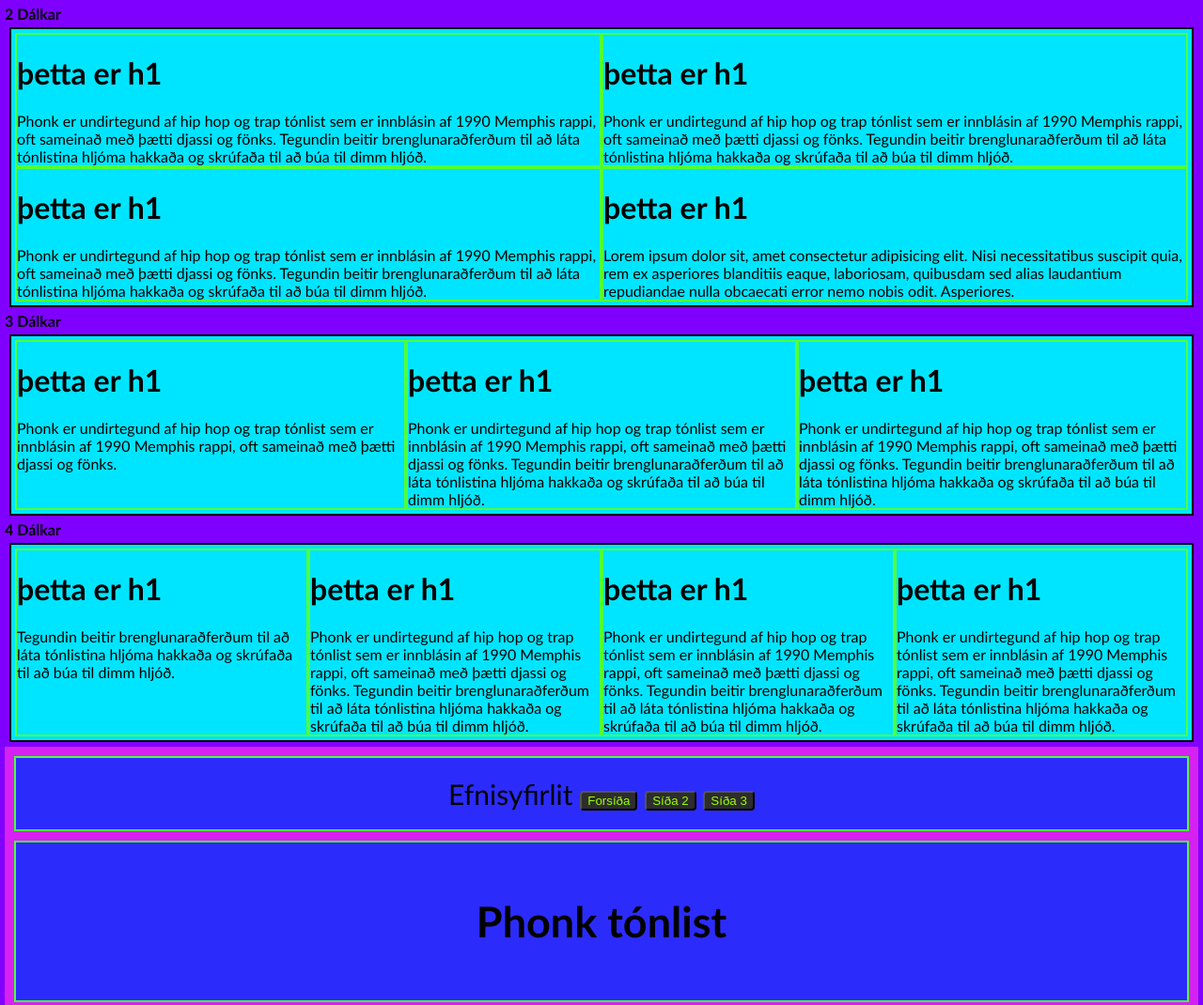
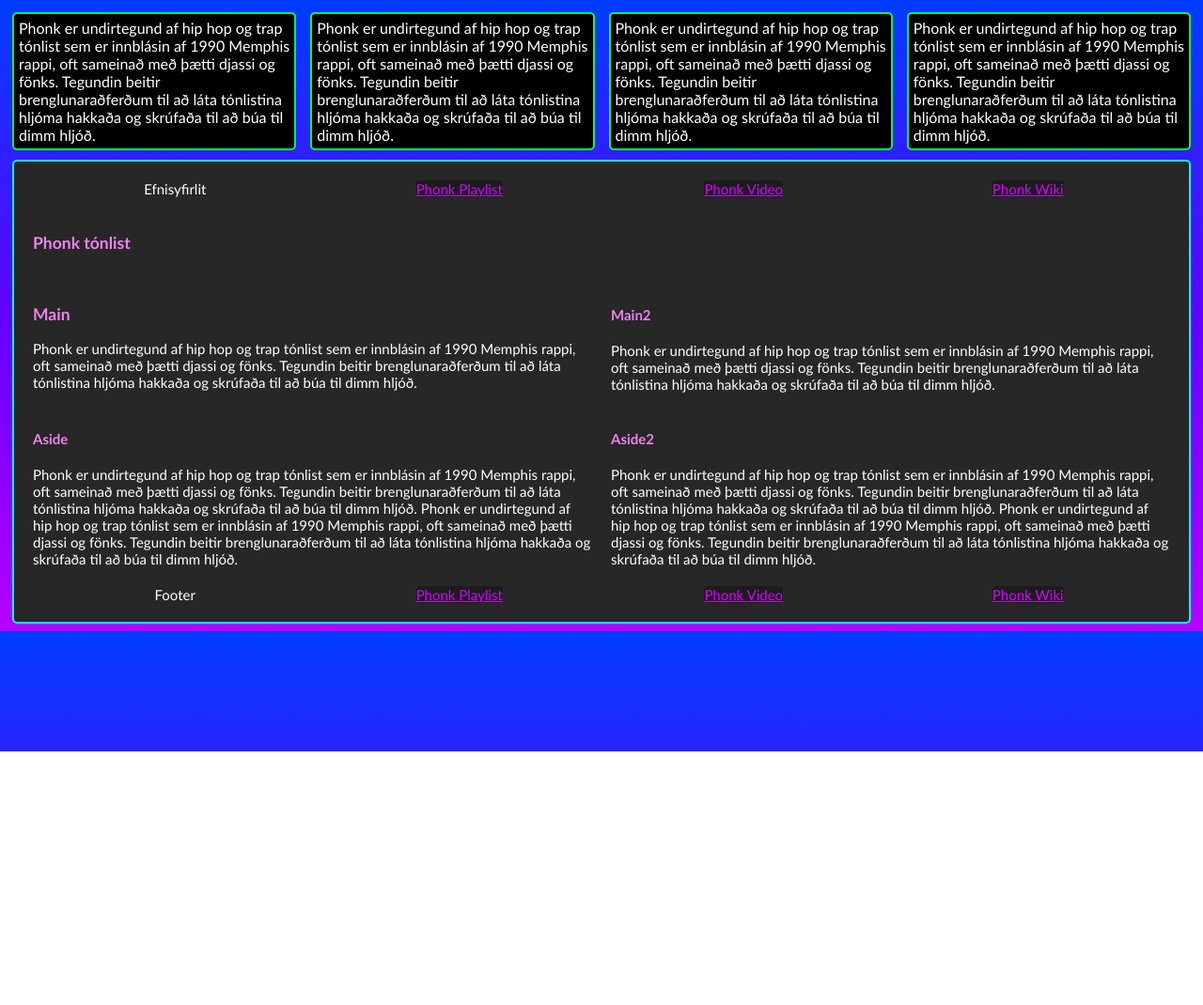
Before and after one commit to Bjarnithor0/vefverkefni1, a plain HTML site: page index.html in a window 1280 px wide. Shown: the top 1070 px of the page at 94% size. After the commit the page ends 800 px from the top, so only its background shows below. Drawn offline with Linux system fonts and the light colour scheme.

Commit message:
Verkefni4Commit

```diff
--- a/index.css
+++ b/index.css
@@ -1,90 +1,83 @@
+html,body{
+    height: fill;
+}
 body{
-background-color: rgb(111, 0, 255);
+    font-family: 'Trebuchet MS', 'Lucida Sans Unicode', 'Lucida Grande', 'Lucida Sans', Arial, sans-serif;
+    background: linear-gradient(to top,rgb(183, 0, 255),rgb(98, 0, 255),rgb(0, 60, 255));
+    text-decoration: rgb(255, 255, 255);
 }
 
-.litir1{
-    color: rgb(0, 242, 255);
-    background-color: rgb(79, 255, 56);
-}
-div{
-    border: 2px solid rgb(79, 255, 56);
+article{
+    color: white;
 }
 
-.backgroundborder{
-    font-family: 'Trebuchet MS', 'Lucida Sans Unicode', 'Lucida Grande', 'Lucida Sans', Arial, sans-serif;
-    background-color: rgb(128, 0, 255);
-    margin: 2px;
-    padding: 3px;
+div{
+    padding: 5px;
+    margin: 5px;
+    border-radius: 5px;
+}
+.a{
+    grid-area: a;
 }
 
-.mainborder{
-    font-family: 'Trebuchet MS', 'Lucida Sans Unicode', 'Lucida Grande', 'Lucida Sans', Arial, sans-serif;
-    background-color: rgb(0, 229, 255);
-    border-width: 2px;
-    border-style: solid;
-    border-color: black;
-    margin: 5px;
-    padding: 4px;
+.b{
+    grid-area: b;
 }
 
-.secondborder{
-    font-family: 'Trebuchet MS', 'Lucida Sans Unicode', 'Lucida Grande', 'Lucida Sans', Arial, sans-serif;
-    background-color: rgb(0, 21, 255);
-    border-width: 2px;
-    border-style: solid;
-    border-color: black;
-    margin: 5px;
-    padding: 4px;
+.c{
+    grid-area: c;
+
 }
 
-.tveir_dálkar{
-    display: grid;
-    grid-template-columns: 2fr 2fr;
+.d{
+    grid-area: d;
 }
 
-.þrír_dálkar{
-    display: grid;
-    grid-template-columns: 1fr 1fr 1fr;
-}
 
-.þrír_dálkar2{
-    display: grid;
-    grid-template-columns: 1fr 2fr 1fr;
-}
-
-.fjórir_dálkar{
-    display: grid;
-    grid-template-columns: 1fr 1fr 1fr 1fr;
+div{
+    margin: 5px;
+    padding: 5px;
+    background-color: black;
+    border: 2px solid rgb(0, 255, 76)
 }
 
 .wrapper{
     display: grid;
-    grid-template-columns: 1fr 1fr 1fr 1fr;
-    border-color: rgb(0, 0, 0);
-    color: rgb(0, 255, 85);
-    border-radius: 5px;
-    padding: 20px;
-    margin: 10px;
+    grid-gap: 5px;
+    grid-template-columns: 1fr;
+
+    grid-template-areas:
+    "a"
+    "b"
+    "c"
+    "d";
 }
 
-.a {
-    grid-column: 1;
-    grid-row: 1;
+@media screen and (min-width:480px){
+
+    .wrapper{
+        display: grid;
+        grid-gap: 5px;
+        grid-template-columns: 1fr 1fr;
+
+        grid-template-areas:
+        "a b"
+        "c d";
+    }
+
 }
 
-.b {
-    grid-column: 2 / 4;
-    grid-row: 1;
-}
+@media screen and (min-width:768px){
 
-.c {
-    grid-column: 1 / 3;
-    grid-row: 2;
-}
+    .wrapper{
+        display: grid;
+        grid-gap: 5px;
+        grid-template-columns: 1fr 1fr 1fr 1fr;
 
-.d {
-    grid-column: 3;
-    grid-row: 2;
+        grid-template-areas:
+        "a b c d";
+    }
+
 }
 
 .header { grid-area: header; }
@@ -93,52 +86,95 @@ div{
 .aside1 { grid-area: aside1; }
 .footer { grid-area: footer; }
 .aside2 { grid-area: aside2; }
+.aside3 { grid-area: aside3; }
+
 
 .grid-container {
-  display: grid;
-  grid-template-areas:
-    'nav nav nav nav nav nav'
-    'header header header header header header'
-    'aside1 aside1  main main aside2 aside2'
-    'footer footer footer footer footer footer';
-  gap: 10px;
-  background-color: #d721f3;
-  padding: 10px;
-}
-
-.grid-container > div {
-  background-color: rgba(0, 47, 255, 0.8);
-  text-align: center;
-  padding: 20px 0;
-  font-size: 30px;
-}
-
-.grid-container2 {
     display: grid;
+    grid-template-columns: 1fr;
     grid-template-areas:
-      'nav nav nav nav nav nav'
-      'header header header aside2 aside2 aside2'
-      'aside1 aside1 aside1 main main main'
-      'footer footer footer footer footer footer';
+      'nav'
+      'header'
+      'main1'
+      'main2'
+      'aside1'
+      'aside2'
+      'footer';
     gap: 20px;
-    background-color: #3d3d3d;
-    padding: 15px;
+    background-color: #272727;
+    text-align: left;
+    font-size: 15px;
+    padding: 20px;
+    margin: 5px;
+    border-radius: 5px;
+    border: 2px solid rgb(0, 255, 247)
   }
 
-.grid-container2 > div {
-    background-color: rgba(255, 49, 49, 0.8);
-    text-align: left;
-    padding: 10px 0;
-    font-size: 20px;
-  }
 
-button{
-    background-color: rgb(45, 45, 45);
-    color: rgb(153, 255, 0);
+  a{
+    background-color: rgb(28, 28, 28);
+    color: rgb(212, 0, 255);
     border-radius: 4px;
+    border-color: rgb(26, 255, 0);
     transition: cubic-bezier(0.075, 0.82, 0.165, 1);
 }
 
-button:hover{
-    color: rgb(0, 167, 0);
+a:hover{
+    color: rgb(144, 0, 255);
 }
+
+h1{
+    color: violet;
+}
+
+.valmynd{
+    display:grid;
+    grid-template-columns:repeat(4,1fr);
+    justify-items: center;
+}
+
+@media screen and (min-width:480px){
+
+    .grid-container {
+        display: grid;
+        grid-template-columns: 1fr 1fr;
+        grid-template-areas:
+          'nav nav'
+          'header header'
+          'main2 main'
+          'aside1 aside1'
+          'aside2 aside2'
+          'footer footer';
+        gap: 20px;
+        background-color: #272727;
+        text-align: left;
+        font-size: 15px;
+        padding: 20px;
+        margin: 5px;
+        border-radius: 5px;
+        border: 2px solid rgb(0, 255, 247)
+      }
+}
+
+@media screen and (min-width:768px){
+
+    .grid-container {
+        display: grid;
+        grid-template-columns: 1fr 1fr;
+        grid-template-areas:
+          'nav nav'
+          'header header'
+          'main2 main'
+          'aside1 aside2'
+          'footer footer';
+        gap: 20px;
+        background-color: #272727;
+        text-align: left;
+        font-size: 15px;
+        padding: 20px;
+        margin: 5px;
+        border-radius: 5px;
+        border: 2px solid rgb(0, 255, 247)
+      }
+
+}
--- a/index.html
+++ b/index.html
@@ -5,67 +5,36 @@
     <meta http-equiv="X-UA-Compatible" content="IE=edge">
     <meta name="viewport" content="width=device-width, initial-scale=1.0">
     <link rel="stylesheet" href="index.css">
-    <title>Verkefni3</title>
+    <title>Verkefni4</title>
 </head>
-<body class="backgroundborder">
+<body>
+    <section class="wrapper">
+        <div class="a"><article>Phonk er undirtegund af hip hop og trap tónlist sem er innblásin af 1990 Memphis rappi, oft sameinað með þætti djassi og fönks.
+          Tegundin beitir brenglunaraðferðum til að láta tónlistina hljóma hakkaða og skrúfaða til að búa til dimm hljóð.</article></div>
+        <div class="b"><article>Phonk er undirtegund af hip hop og trap tónlist sem er innblásin af 1990 Memphis rappi, oft sameinað með þætti djassi og fönks.
+          Tegundin beitir brenglunaraðferðum til að láta tónlistina hljóma hakkaða og skrúfaða til að búa til dimm hljóð.</article></div>
+        <div class="c"><article>Phonk er undirtegund af hip hop og trap tónlist sem er innblásin af 1990 Memphis rappi, oft sameinað með þætti djassi og fönks.
+          Tegundin beitir brenglunaraðferðum til að láta tónlistina hljóma hakkaða og skrúfaða til að búa til dimm hljóð.</article></div>
+        <div class="d"><article>Phonk er undirtegund af hip hop og trap tónlist sem er innblásin af 1990 Memphis rappi, oft sameinað með þætti djassi og fönks.
+          Tegundin beitir brenglunaraðferðum til að láta tónlistina hljóma hakkaða og skrúfaða til að búa til dimm hljóð.</article></div>
+    </section>
 
-    <strong>2 Dálkar</strong>
-    <div class="mainborder tveir_dálkar">
-        <div><h1>þetta er h1</h1>Phonk er undirtegund af hip hop og trap tónlist sem er innblásin af 1990 Memphis rappi, oft sameinað með þætti djassi og fönks.
-            Tegundin beitir brenglunaraðferðum til að láta tónlistina hljóma hakkaða og skrúfaða til að búa til dimm hljóð.</div>
-        <div><h1>þetta er h1</h1>Phonk er undirtegund af hip hop og trap tónlist sem er innblásin af 1990 Memphis rappi, oft sameinað með þætti djassi og fönks.
-            Tegundin beitir brenglunaraðferðum til að láta tónlistina hljóma hakkaða og skrúfaða til að búa til dimm hljóð.</div>
-        <div><h1>þetta er h1</h1>Phonk er undirtegund af hip hop og trap tónlist sem er innblásin af 1990 Memphis rappi, oft sameinað með þætti djassi og fönks.
-            Tegundin beitir brenglunaraðferðum til að láta tónlistina hljóma hakkaða og skrúfaða til að búa til dimm hljóð.</div>
-        <div><h1>þetta er h1</h1>Lorem ipsum dolor sit, amet consectetur adipisicing elit. Nisi necessitatibus suscipit quia, rem ex asperiores blanditiis eaque, laboriosam, quibusdam sed alias laudantium repudiandae nulla obcaecati error nemo nobis odit. Asperiores.</div>
-    </div>
+    <section class="grid-container">
+      <article class="header"><header><h1>Phonk tónlist</h1></header></article>
+      <article class="nav"><nav class="valmynd">Efnisyfirlit<a href="https://open.spotify.com/playlist/37i9dQZF1DWWY64wDtewQt">Phonk Playlist</a>  <a href="https://youtu.be/UAV7hnCB_ZE">Phonk Video</a>  <a href="https://en.wikipedia.org/wiki/Phonk">Phonk Wiki</a></nav></article>
+      <article class="main1"><main><h1>Main</h1><article>Phonk er undirtegund af hip hop og trap tónlist sem er innblásin af 1990 Memphis rappi, oft sameinað með þætti djassi og fönks.
+        Tegundin beitir brenglunaraðferðum til að láta tónlistina hljóma hakkaða og skrúfaða til að búa til dimm hljóð.</article></main></article>
+      <article class="main2"><aside><h1>Main2</h1><article> Phonk er undirtegund af hip hop og trap tónlist sem er innblásin af 1990 Memphis rappi, oft sameinað með þætti djassi og fönks.
+        Tegundin beitir brenglunaraðferðum til að láta tónlistina hljóma hakkaða og skrúfaða til að búa til dimm hljóð.</article></aside></article>
+      <article class="footer"><footer class="valmynd">Footer<a href="https://open.spotify.com/playlist/37i9dQZF1DWWY64wDtewQt">Phonk Playlist</a>  <a href="https://youtu.be/UAV7hnCB_ZE">Phonk Video</a>  <a href="https://en.wikipedia.org/wiki/Phonk">Phonk Wiki</a></footer></article>
+      <article class="aside1"><aside><h1>Aside</h1><article> Phonk er undirtegund af hip hop og trap tónlist sem er innblásin af 1990 Memphis rappi, oft sameinað með þætti djassi og fönks.
+        Tegundin beitir brenglunaraðferðum til að láta tónlistina hljóma hakkaða og skrúfaða til að búa til dimm hljóð. Phonk er undirtegund af hip hop og trap tónlist sem er innblásin af 1990 Memphis rappi, oft sameinað með þætti djassi og fönks.
+        Tegundin beitir brenglunaraðferðum til að láta tónlistina hljóma hakkaða og skrúfaða til að búa til dimm hljóð.</article></aside></article>
+        <article class="aside2"><aside><h1>Aside2</h1><article> Phonk er undirtegund af hip hop og trap tónlist sem er innblásin af 1990 Memphis rappi, oft sameinað með þætti djassi og fönks.
+          Tegundin beitir brenglunaraðferðum til að láta tónlistina hljóma hakkaða og skrúfaða til að búa til dimm hljóð. Phonk er undirtegund af hip hop og trap tónlist sem er innblásin af 1990 Memphis rappi, oft sameinað með þætti djassi og fönks.
+          Tegundin beitir brenglunaraðferðum til að láta tónlistina hljóma hakkaða og skrúfaða til að búa til dimm hljóð.</article></aside></article>
 
-    <strong>3 Dálkar</strong>
-    <div class="mainborder þrír_dálkar">
-        <div><h1>þetta er h1</h1>Phonk er undirtegund af hip hop og trap tónlist sem er innblásin af 1990 Memphis rappi, oft sameinað með þætti djassi og fönks.</div>
-        <div><h1>þetta er h1</h1>Phonk er undirtegund af hip hop og trap tónlist sem er innblásin af 1990 Memphis rappi, oft sameinað með þætti djassi og fönks.
-            Tegundin beitir brenglunaraðferðum til að láta tónlistina hljóma hakkaða og skrúfaða til að búa til dimm hljóð.</div>
-        <div><h1>þetta er h1</h1>Phonk er undirtegund af hip hop og trap tónlist sem er innblásin af 1990 Memphis rappi, oft sameinað með þætti djassi og fönks.
-            Tegundin beitir brenglunaraðferðum til að láta tónlistina hljóma hakkaða og skrúfaða til að búa til dimm hljóð.</div>
-    </div>
-
-    <strong>4 Dálkar</strong>
-    <div class="mainborder fjórir_dálkar">
-        <div><h1>þetta er h1</h1>Tegundin beitir brenglunaraðferðum til að láta tónlistina hljóma hakkaða og skrúfaða til að búa til dimm hljóð.</div>
-        <div><h1>þetta er h1</h1>Phonk er undirtegund af hip hop og trap tónlist sem er innblásin af 1990 Memphis rappi, oft sameinað með þætti djassi og fönks.
-            Tegundin beitir brenglunaraðferðum til að láta tónlistina hljóma hakkaða og skrúfaða til að búa til dimm hljóð.</div>
-        <div><h1>þetta er h1</h1>Phonk er undirtegund af hip hop og trap tónlist sem er innblásin af 1990 Memphis rappi, oft sameinað með þætti djassi og fönks.
-            Tegundin beitir brenglunaraðferðum til að láta tónlistina hljóma hakkaða og skrúfaða til að búa til dimm hljóð.</div>
-        <div><h1>þetta er h1</h1>Phonk er undirtegund af hip hop og trap tónlist sem er innblásin af 1990 Memphis rappi, oft sameinað með þætti djassi og fönks.
-            Tegundin beitir brenglunaraðferðum til að láta tónlistina hljóma hakkaða og skrúfaða til að búa til dimm hljóð.</div>
-    </div>
-
-
-<section class="grid-container">
-  <div class="header"><header><h1>Phonk tónlist</h1></header></div>
-  <div class="nav"><nav>Efnisyfirlit  <button>Forsíða</button>  <button>Síða 2</button>  <button>Síða 3</button></nav></div>
-  <div class="main"><main><h1>Main</h1><article>Phonk er undirtegund af hip hop og trap tónlist sem er innblásin af 1990 Memphis rappi, oft sameinað með þætti djassi og fönks.
-    Tegundin beitir brenglunaraðferðum til að láta tónlistina hljóma hakkaða og skrúfaða til að búa til dimm hljóð.</article></main></div>
-  <div class="aside2"><aside><h1>Right</h1><article> Phonk er undirtegund af hip hop og trap tónlist sem er innblásin af 1990 Memphis rappi, oft sameinað með þætti djassi og fönks.
-    Tegundin beitir brenglunaraðferðum til að láta tónlistina hljóma hakkaða og skrúfaða til að búa til dimm hljóð.</article></aside></div>
-  <div class="footer"><footer>Footer  <button>Phonk Tónlist</button>  <button>Um Phonk</button>  <button>Upplýsingar um Phonk</button></footer></div>
-  <div class="aside1"><aside><h1>Left</h1><article> Phonk er undirtegund af hip hop og trap tónlist sem er innblásin af 1990 Memphis rappi, oft sameinað með þætti djassi og fönks.
-    Tegundin beitir brenglunaraðferðum til að láta tónlistina hljóma hakkaða og skrúfaða til að búa til dimm hljóð.</article></aside></div>
-
-</section>
-
-<section class="grid-container2">
-    <div class="header"><header><h1>Phonk tónlist</h1></header></div>
-    <div class="nav"><nav>Efnisyfirlit  <button>Forsíða</button>  <button>Síða 2</button>  <button>Síða 3</button></nav></div>
-    <div class="main"><main><h1>Main</h1><article>Phonk er undirtegund af hip hop og trap tónlist sem er innblásin af 1990 Memphis rappi, oft sameinað með þætti djassi og fönks.
-      Tegundin beitir brenglunaraðferðum til að láta tónlistina hljóma hakkaða og skrúfaða til að búa til dimm hljóð.</article></main></div>
-    <div class="aside2"><aside><h1>Right</h1><article> Phonk er undirtegund af hip hop og trap tónlist sem er innblásin af 1990 Memphis rappi, oft sameinað með þætti djassi og fönks.
-      Tegundin beitir brenglunaraðferðum til að láta tónlistina hljóma hakkaða og skrúfaða til að búa til dimm hljóð.</article></aside></div>
-    <div class="footer"><footer>Footer  <button>Phonk Tónlist</button>  <button>Um Phonk</button>  <button>Upplýsingar um Phonk</button></footer></div>
-    <div class="aside1"><aside><h1>Left</h1><article> Phonk er undirtegund af hip hop og trap tónlist sem er innblásin af 1990 Memphis rappi, oft sameinað með þætti djassi og fönks.
-      Tegundin beitir brenglunaraðferðum til að láta tónlistina hljóma hakkaða og skrúfaða til að búa til dimm hljóð.</article></aside></div>
-
-  </section>
+    </section>
 
 </body>
 </html>
```
Also changed, not shown: 1 other file.
